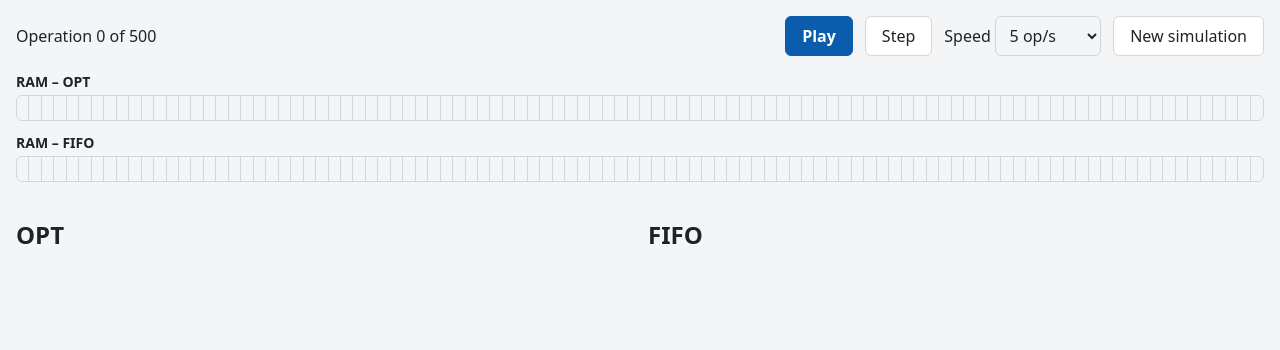
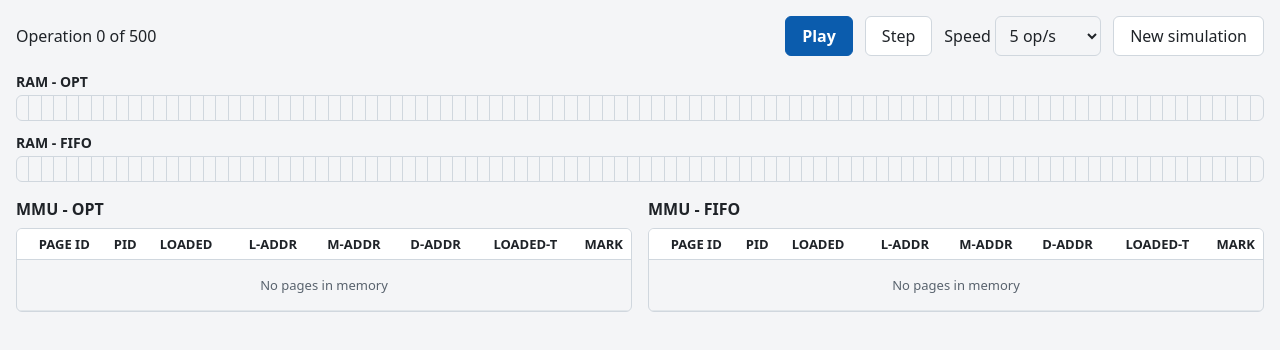
Before and after one commit to valeriehernandez-7/RAMpage, a React (Vite) app: page / in a window 1280 px wide. Both pictures are taken after a click on the button "Start simulation". Shown: the top 350 px of the page. Built offline with nearby package versions, Linux system fonts and the light colour scheme.

Commit message:
feat: add MMU page tables

```diff
--- /dev/null
+++ b/src/components/MmuTable.tsx
@@ -0,0 +1,55 @@
+import type { CSSProperties } from 'react';
+import type { AlgorithmView } from '../sim/session.ts';
+import { pidColor } from '../ui/pidColor.ts';
+
+interface MmuTableProps {
+  view: AlgorithmView;
+}
+
+const COLUMNS = ['PAGE ID', 'PID', 'LOADED', 'L-ADDR', 'M-ADDR', 'D-ADDR', 'LOADED-T', 'MARK'] as const;
+
+/** Every live page of one simulation, with the columns of Annex 2. */
+export function MmuTable({ view }: MmuTableProps) {
+  const titleId = `mmu-title-${view.name}`;
+
+  return (
+    <>
+      <h2 id={titleId}>MMU - {view.name}</h2>
+      {/* Focusable so keyboard users can scroll the table. */}
+      <div className="mmu" tabIndex={0} role="region" aria-labelledby={titleId}>
+        <table aria-labelledby={titleId}>
+          <thead>
+            <tr>
+              {COLUMNS.map((column) => (
+                <th key={column} scope="col">
+                  {column}
+                </th>
+              ))}
+            </tr>
+          </thead>
+          <tbody>
+            {view.pages.length === 0 && (
+              <tr>
+                <td colSpan={COLUMNS.length} className="empty">
+                  No pages in memory
+                </td>
+              </tr>
+            )}
+            {view.pages.map((page) => (
+              <tr key={page.id} style={{ '--row-color': pidColor(page.pid) } as CSSProperties}>
+                <td>{page.id}</td>
+                <td>{page.pid}</td>
+                <td>{page.inRam ? 'X' : ''}</td>
+                <td>{page.ptr}</td>
+                <td>{page.frame ?? ''}</td>
+                <td>{page.diskSlot ?? ''}</td>
+                <td>{page.loadedAtS === null ? '' : `${page.loadedAtS}s`}</td>
+                <td>{view.marks.get(page.id)}</td>
+              </tr>
+            ))}
+          </tbody>
+        </table>
+      </div>
+    </>
+  );
+}
--- a/src/components/SimulationScreen.tsx
+++ b/src/components/SimulationScreen.tsx
@@ -4,6 +4,7 @@ import type { SimulationSetup } from './SetupScreen.tsx';
 import type { SessionSnapshot } from '../sim/session.ts';
 import { PidLegend } from './PidLegend.tsx';
 import { RamBar } from './RamBar.tsx';
+import { MmuTable } from './MmuTable.tsx';
 
 interface SimulationScreenProps {
   setup: SimulationSetup;
@@ -57,15 +58,15 @@ export function SimulationScreen({ setup, onExit }: SimulationScreenProps) {
       </header>
 
       <section className="ram-section" aria-label="RAM">
-        <RamBar title={`RAM – ${snapshot.optimal.name}`} view={snapshot.optimal} />
-        <RamBar title={`RAM – ${snapshot.selected.name}`} view={snapshot.selected} />
+        <RamBar title={`RAM - ${snapshot.optimal.name}`} view={snapshot.optimal} />
+        <RamBar title={`RAM - ${snapshot.selected.name}`} view={snapshot.selected} />
         <PidLegend pids={livePids(snapshot)} />
       </section>
 
       <div className="columns">
         {[snapshot.optimal, snapshot.selected].map((view) => (
           <section key={view.name} aria-label={`${view.name} simulation`}>
-            <h2>{view.name}</h2>
+            <MmuTable view={view} />
           </section>
         ))}
       </div>
--- a/src/index.css
+++ b/src/index.css
@@ -220,3 +220,53 @@ legend {
   height: 0.75rem;
   border-radius: 2px;
 }
+
+/* MMU table */
+.columns h2 {
+  margin: 0 0 0.5rem;
+  font-size: 1rem;
+}
+
+.mmu {
+  max-height: 24rem;
+  overflow: auto;
+  border: 1px solid var(--color-border);
+  border-radius: var(--radius);
+}
+
+.mmu table {
+  width: 100%;
+  border-collapse: collapse;
+  font-size: 0.8125rem;
+  font-variant-numeric: tabular-nums;
+}
+
+.mmu th {
+  position: sticky;
+  top: 0;
+  padding: 0.35rem 0.5rem;
+  border-bottom: 1px solid var(--color-border);
+  background: var(--color-surface);
+  text-align: right;
+  white-space: nowrap;
+}
+
+.mmu td {
+  padding: 0.2rem 0.5rem;
+  border-bottom: 1px solid color-mix(in srgb, var(--color-border) 50%, transparent);
+  text-align: right;
+}
+
+.mmu tbody tr {
+  background: color-mix(in srgb, var(--row-color) 22%, transparent);
+}
+
+.mmu :is(th, td):nth-child(3) {
+  text-align: center;
+}
+
+.mmu .empty {
+  padding: 1rem;
+  color: var(--color-muted);
+  text-align: center;
+}
```
